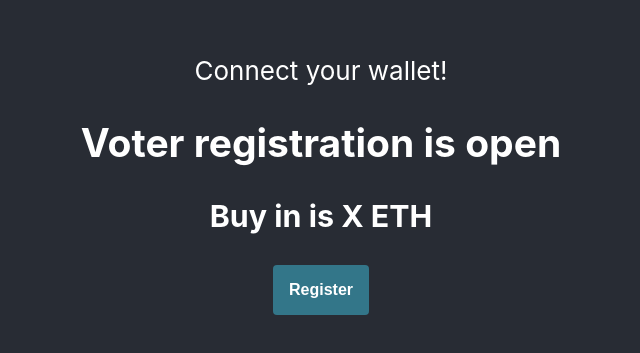
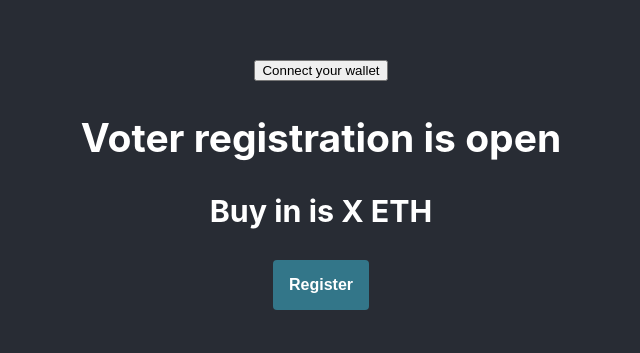
Before and after one commit to lparvinsmith/blockchain-developer-bootcamp-final-project, a React (Create React App) app in the folder client/: page / in a window 1280 px wide. Shown: the part 215-568 px from the top of the page, without its empty margins (319-959 px from the left). Built offline with nearby package versions, Linux system fonts and the light colour scheme.

Commit message:
adds account context and connects to metamask

```diff
--- a/client/src/App.js
+++ b/client/src/App.js
@@ -1,17 +1,20 @@
-import './styles/App.css';
-import { RegisterVoter } from './components/RegisterVoter';
-import { EthereumProvider } from './context/EthereumContext';
-import { WalletStatus } from './components/WalletStatus';
-import { ContractProvider } from './context/ContractContext';
+import "./styles/App.css";
+import { RegisterVoter } from "./components/RegisterVoter";
+import { EthereumProvider } from "./context/EthereumContext";
+import { WalletStatus } from "./components/WalletStatus";
+import { ContractProvider } from "./context/ContractContext";
+import { AccountProvider } from "./context/AccountContext";
 
 function App() {
   return (
     <div className="App">
       <EthereumProvider>
-        <WalletStatus />
-        <ContractProvider>
-          <RegisterVoter />
-        </ContractProvider>
+        <AccountProvider>
+          <WalletStatus />
+          <ContractProvider>
+            <RegisterVoter />
+          </ContractProvider>
+        </AccountProvider>
       </EthereumProvider>
     </div>
   );
--- a/client/src/components/WalletStatus.jsx
+++ b/client/src/components/WalletStatus.jsx
@@ -1,11 +1,32 @@
-import { useContext } from "react"
-import { EthereumContext } from "../context/EthereumContext"
+import { useContext, useState } from "react";
+import { AccountContext } from "../context/AccountContext";
 
 export const WalletStatus = () => {
-  const {metaMaskConnected} = useContext(EthereumContext);
-  if (metaMaskConnected) {
-    return <div>Wallet connected!</div>
+  const { account, setAccount } = useContext(AccountContext);
+  const [loading, setLoading] = useState(false);
+
+  const handleConnect = async () => {
+    setLoading(true);
+    try {
+      // sends metamask wallet request to connect
+      const accounts = await window.ethereum?.request({
+        method: "eth_requestAccounts",
+      });
+      setAccount(accounts[0]);
+      setLoading(false);
+    } catch {
+      console.log("error connecting wallet");
+      setLoading(false);
+    }
+  };
+
+  if (account) {
+    return <div>{`Wallet ${account} connected`}</div>;
   } else {
-    return <div>Connect your wallet!</div>
+    return (
+      <button onClick={handleConnect} disabled={loading}>
+        Connect your wallet
+      </button>
+    );
   }
-}
+};
--- /dev/null
+++ b/client/src/context/AccountContext.jsx
@@ -0,0 +1,18 @@
+import { createContext, useState } from "react";
+
+/*
+  This context stores the user's account data and
+  the setter setAccount
+*/
+
+export const AccountContext = createContext(undefined);
+
+export const AccountProvider = ({ children }) => {
+  const [account, setAccount] = useState(undefined);
+
+  return (
+    <AccountContext.Provider value={{ account, setAccount }}>
+      {children}
+    </AccountContext.Provider>
+  );
+};
```
